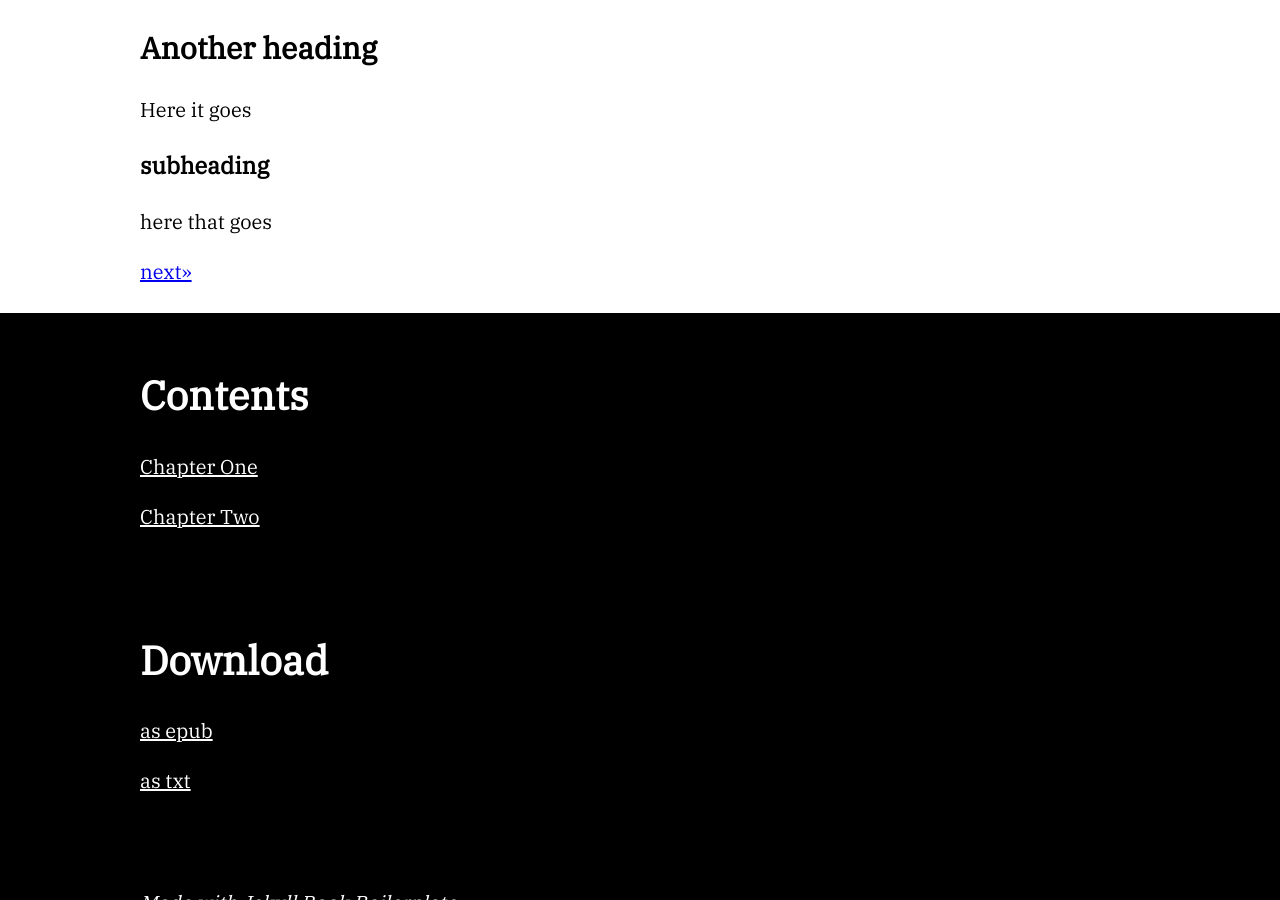
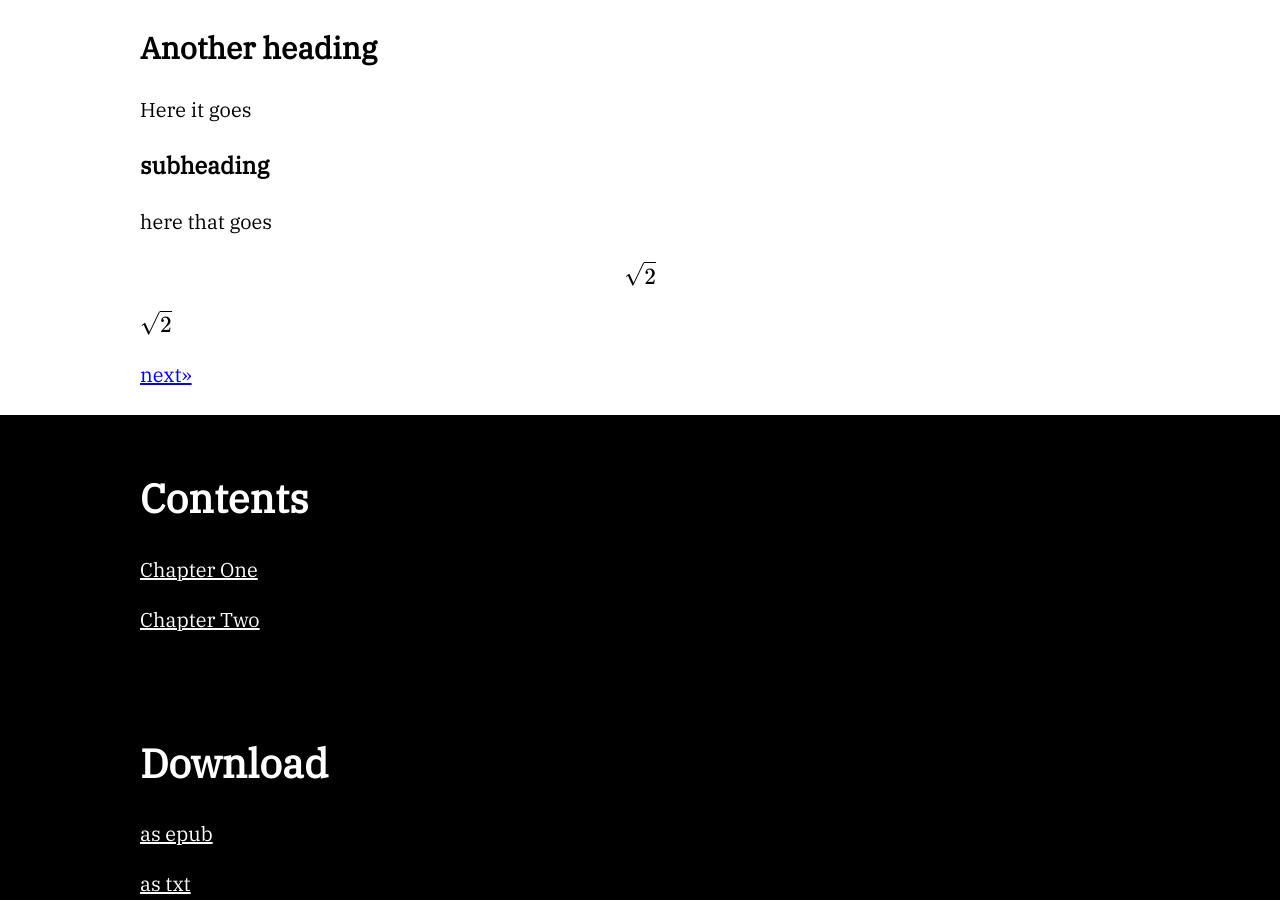
Before and after one commit to RobertTalbert/bookpractice, a Jekyll site: the page built from _chapters/01-chapter-one.md, in a window 1280 px wide and 900 px high, scrolled down 1352 px. Built offline with Jekyll 4.4.1, drawn with Linux system fonts in a browser that asks for light colours; formulas are drawn with MathJax 3; a script that is not in the unit is left out.

Commit message:
Centered math

```diff
--- a/_chapters/01-chapter-one.md
+++ b/_chapters/01-chapter-one.md
@@ -47,3 +47,7 @@ Here it goes
 ### subheading
 
 here that goes
+
+$$\sqrt{2}$$
+
+\\(\sqrt{2}\\)
```
